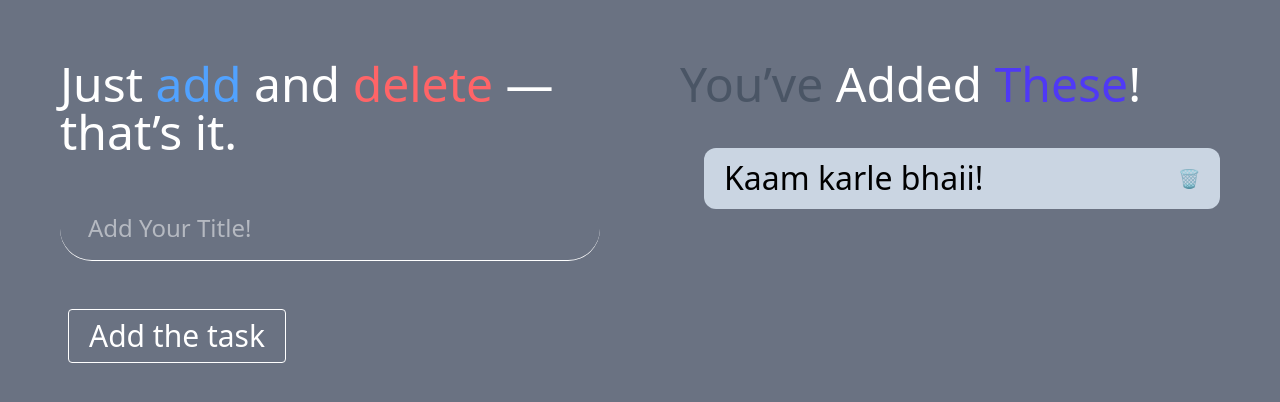
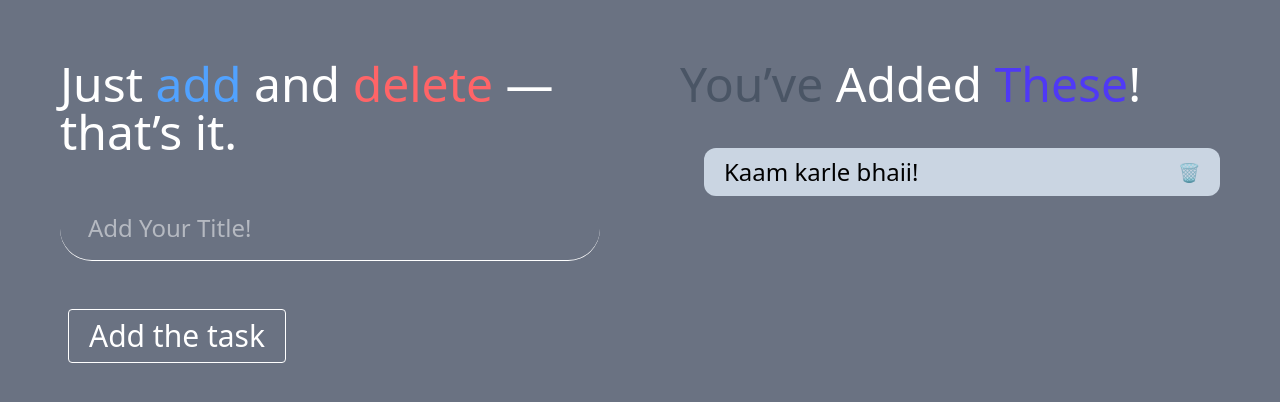
Before and after one commit to Krunal022/QuickList, a React (Vite) app: page / in a window 1280 px wide. Shown: the top 402 px of the page. Built offline with nearby package versions, Linux system fonts and the light colour scheme.

Commit message:
improved layout with Tailwind CSS

```diff
--- a/src/components/Read.jsx
+++ b/src/components/Read.jsx
@@ -1,16 +1,16 @@
-import React from "react";
-
 const Read = (props) => {
   const todos = props.todos;
   const settodos = props.settodos;
+
+  const DeleteHandler = (id) => {
+    const filtertodo = todos.filter((todo) => todo.id != id);
+    settodos(filtertodo);
+  };
+
   const render = todos.map((item) => {
-    const DeleteHandler = (id) => {
-      const filtertodo = todos.filter((todo) => todo.id != id);
-      settodos(filtertodo);
-    };
     return (
       <li
-        className="bg-slate-300 list-decimal text-black rounded-xl py-2 px-5 mb-2 flex justify-between items-center"
+        className="bg-slate-300 text-black rounded-xl py-2 px-5 mb-2 flex justify-between items-center"
         key={item.id}
       >
         {item.title}
@@ -23,14 +23,16 @@ const Read = (props) => {
       </li>
     );
   });
-  // console.log(render);
+
   return (
     <div className="w-[50%] p-10">
       <h1 className="text-5xl font-thin mb-10">
         <span className="text-gray-600">You’ve</span> Added{" "}
         <span className="text-indigo-600">These</span>!
       </h1>
-      <ol className="text-xl list-disc pl-6 font-thin text-[2rem]">{render}</ol>
+      <ol className="text-2xl pl-6 font-thin list-decimal">
+        {render}
+      </ol>
     </div>
   );
 };
```
